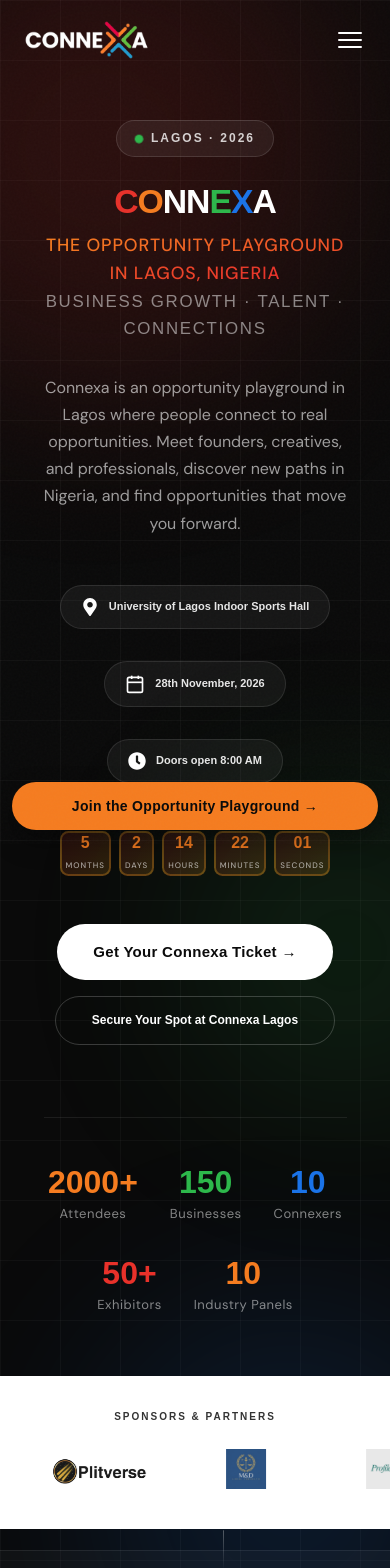
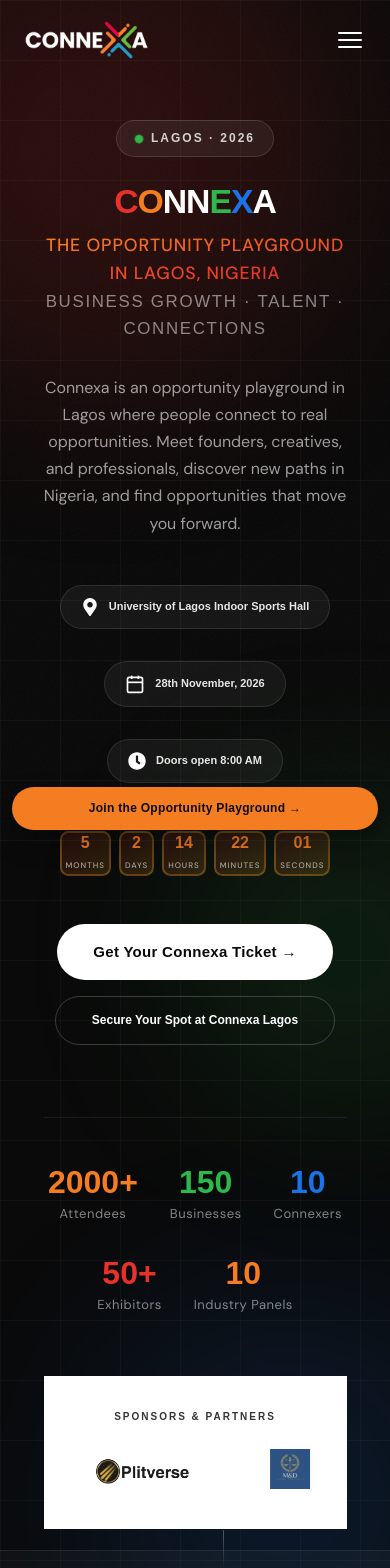
Before and after one commit to Zidepeoplenewaccount/connexa, a React (Vite) app: page / in a window 390 px wide. Shown: the top 1568 px of the page. Built offline with nearby package versions, Linux system fonts and the light colour scheme.

Commit message:
fix: mobile overflow — constrain sponsors width and sticky CTA on small screens

```diff
--- a/src/App.css
+++ b/src/App.css
@@ -307,6 +307,10 @@ body::before {
     letter-spacing: 0.3px;
     box-shadow: 0 12px 26px rgba(0,0,0,0.35);
     -webkit-tap-highlight-color: transparent;
+    max-width: calc(100vw - 24px);
+    white-space: nowrap;
+    overflow: hidden;
+    text-overflow: ellipsis;
   }
 
   .mobile-sticky-ticket-cta:link,
@@ -319,6 +323,11 @@ body::before {
 }
 
 @media (max-width: 480px) {
+  .mobile-sticky-ticket-cta {
+    font-size: 12px;
+    padding: 12px 10px;
+  }
+
   .affiliate-benefit-icon svg,
   .partner-benefit-icon svg,
   .ticket-icon svg,
--- a/src/components/Hero.css
+++ b/src/components/Hero.css
@@ -632,6 +632,8 @@
   .hero-sponsors {
     margin-top: 60px;
     padding: 32px 0;
+    width: 100%;
+    margin-left: 0;
   }
 
   .hero-sponsors-label {
```
